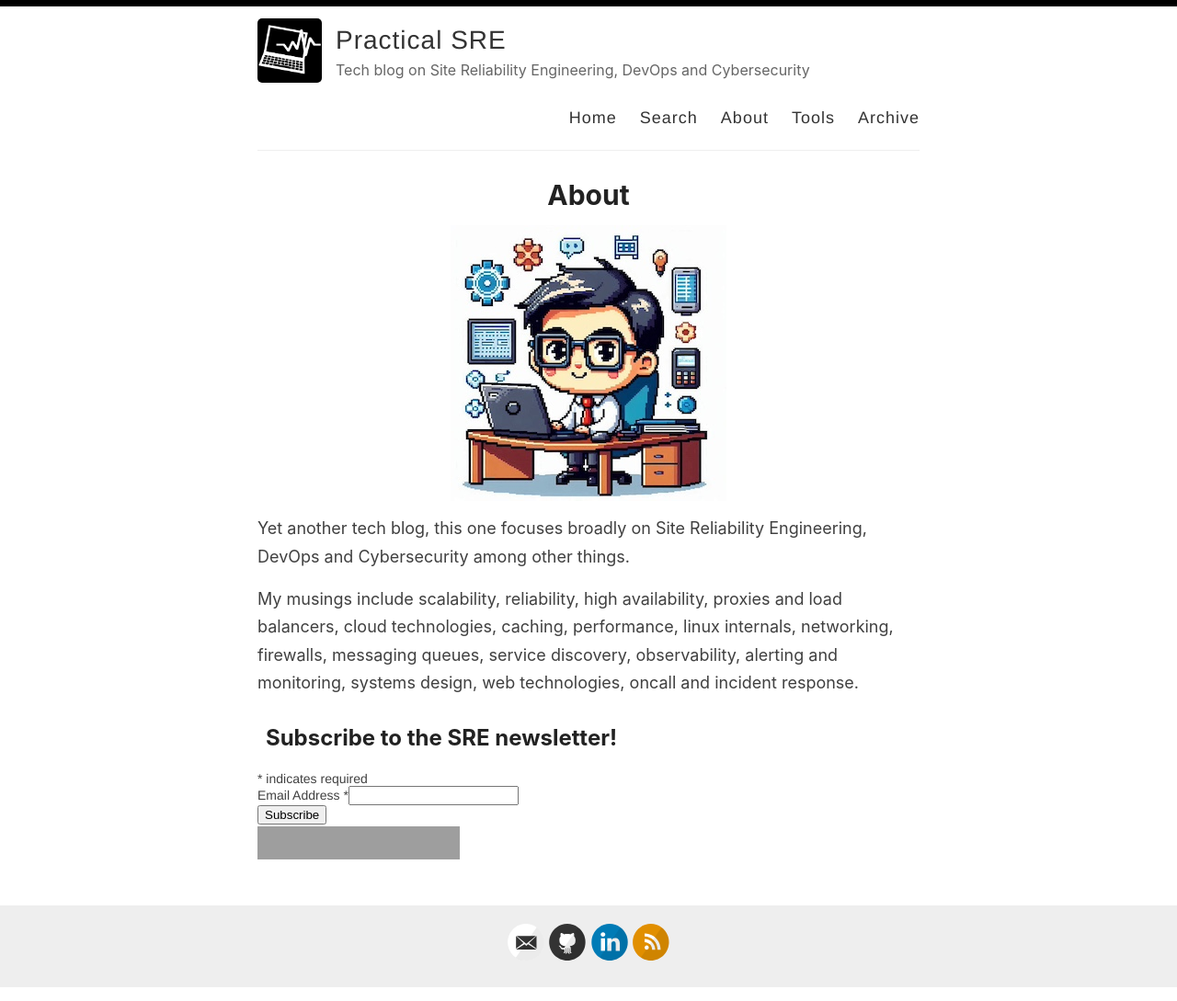
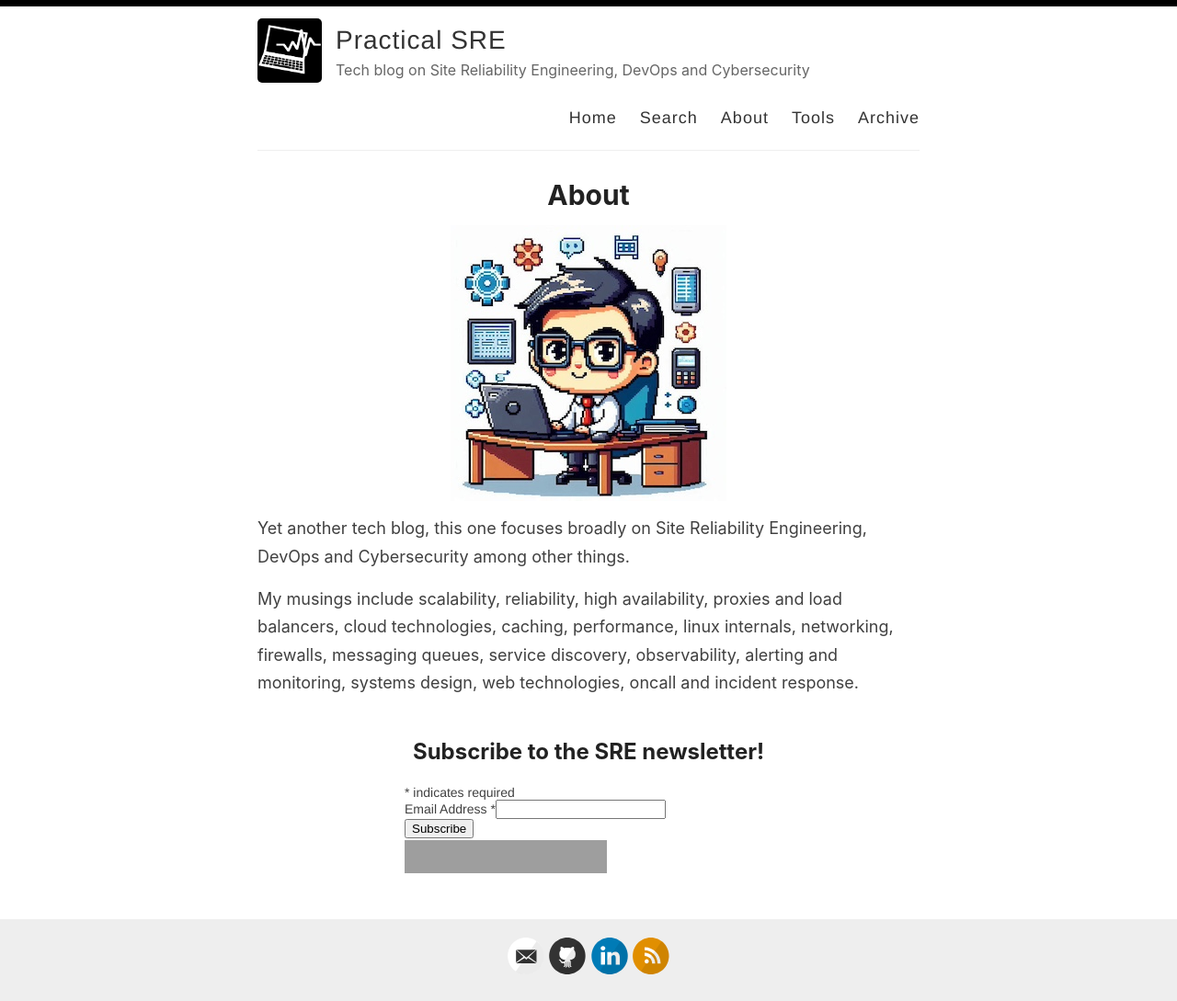
Before and after one commit to tgangte/tgangte.github.io, a Jekyll site: the page built from _pages/about.md, in a window 1280 px wide. Shown: the whole page at 92% size. Built offline with Jekyll 4.4.1, drawn with Linux system fonts in a browser that asks for light colours; comment, search, counter and statistics services are not loaded; grey boxes are pictures that could not be loaded.

Commit message:
centered newsletter form, updated links

```diff
--- a/_includes/svg-icons.html
+++ b/_includes/svg-icons.html
@@ -1,5 +1,5 @@
 {% if site.footer-links.dribbble %}<a href="https://dribbble.com/{{ site.footer-links.dribbble }}" target="_blank"><i class="svg-icon dribbble"></i></a>{% endif %}
-{% if site.footer-links.email %}<a href="mailto:{{ site.footer-links.email }}"><i class="svg-icon email"></i></a>{% endif %}
+{% if site.footer-links.email %}<a href="{{ site.footer-links.email }}"><i class="svg-icon email"></i></a>{% endif %}
 {% if site.footer-links.facebook %}<a href="https://www.facebook.com/{{ site.footer-links.facebook }}" target="_blank"><i class="svg-icon facebook"></i></a>{% endif %}
 {% if site.footer-links.flickr %}<a href="https://www.flickr.com/{{ site.footer-links.flickr }}" target="_blank"><i class="svg-icon flickr"></i></a>{% endif %}
 {% if site.footer-links.github %}<a href="https://github.com/{{ site.footer-links.github }}" target="_blank"><i class="svg-icon github"></i></a>{% endif %}
--- a/_pages/about.md
+++ b/_pages/about.md
@@ -13,9 +13,16 @@ My musings include scalability, reliability, high availability, proxies and load
       <link href="//cdn-images.mailchimp.com/embedcode/classic-061523.css" rel="stylesheet" type="text/css">
   <style type="text/css">
         #mc_embed_signup{background:#fff; false;clear:left; font:14px Helvetica,Arial,sans-serif; width: 400px;}
+        .form-container {
+      display: flex;
+      justify-content: center;
+      align-items: center;
+    }
         /* Add your own Mailchimp form style overrides in your site stylesheet or in this style block.
            We recommend moving this block and the preceding CSS link to the HEAD of your HTML file. */
 </style>
+
+<div class="form-container">
 <div id="mc_embed_signup">
     <form action="https://practicalsre.us13.list-manage.com/subscribe/post?u=8bfea0c90df9c4e6a53370a41&amp;id=abfa96cbcb&amp;f_id=002847e1f0" method="post" id="mc-embedded-subscribe-form" name="mc-embedded-subscribe-form" class="validate" target="_self" novalidate="">
         <div id="mc_embed_signup_scroll"><h2>Subscribe to the SRE newsletter!</h2>
@@ -39,3 +46,4 @@ My musings include scalability, reliability, high availability, proxies and load
 </form>
 </div>
 </div>
+</div>
```
